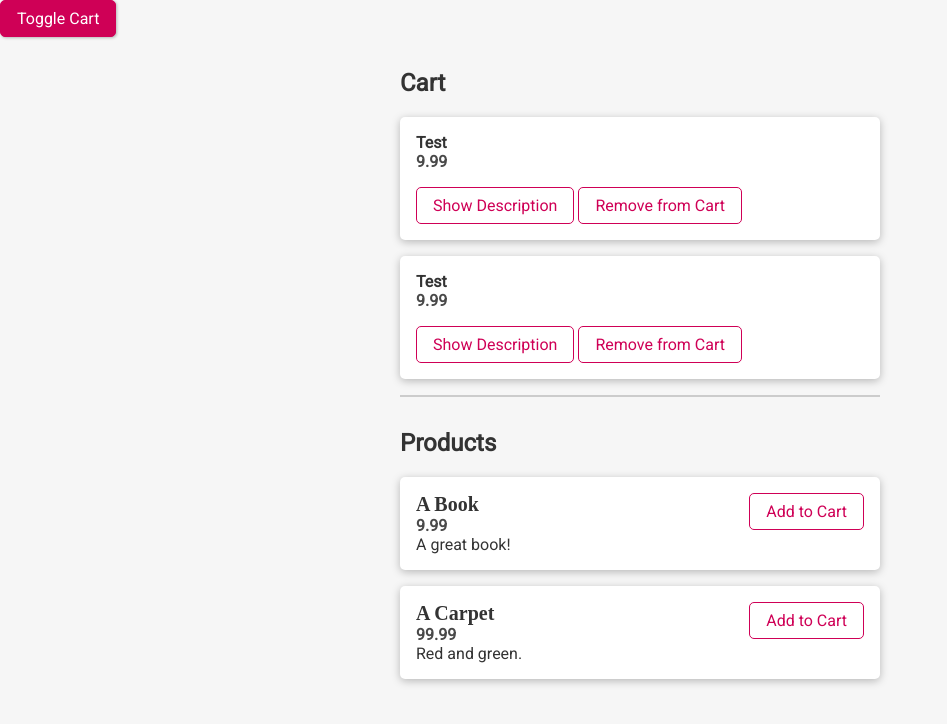
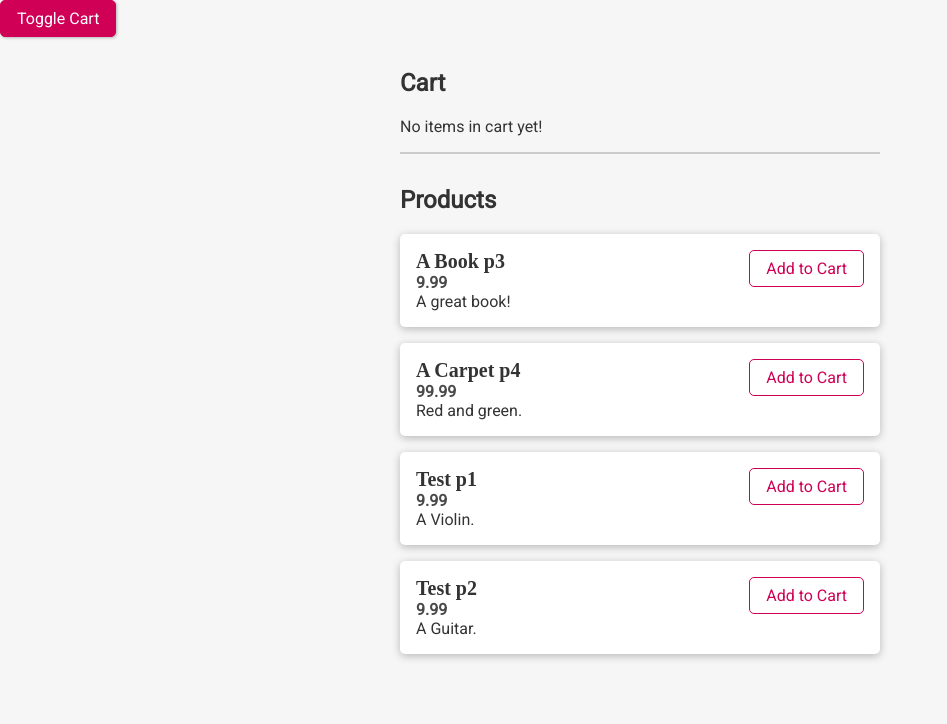
Before and after one commit to smarigowda/my-svelte-project, a Svelte app: page / in a window 1280 px wide. Shown: the top 724 px of the page, without its empty margins (0-947 px from the left). Built offline with nearby package versions, Linux system fonts and the light colour scheme.

Commit message:
SUC-35 completed

```diff
--- a/src/Cart/CartItem.svelte
+++ b/src/Cart/CartItem.svelte
@@ -1,15 +1,30 @@
 <script>
   import Button from "../UI/Button.svelte";
-  import cartItems from '../Cart/cart-store.js';
+  import cartItems from "../Cart/cart-store.js";
+  import productsStore from "../Products/products-store.js";
 
   export let title;
   export let price;
   export let id;
+  export let description;
 
   let showDescription = false;
 
   function displayDescription() {
     showDescription = !showDescription;
+    let unsubscribe;
+    if (showDescription) {
+      // subscribe
+      unsubscribe = productsStore.subscribe(data => {
+        console.log('data....', data);
+        console.log('id = ', id);
+        description = data.find((item) => item.id === id).description;
+        console.log('description = ', description);
+      });
+    } else {
+      unsubscribe && unsubscribe();
+      // un-subscribe
+    }
   }
 
   function removeFromCart() {
@@ -18,7 +33,7 @@
         return d.id !== id;
       });
       return data;
-    })
+    });
   }
 </script>
 
@@ -51,6 +66,6 @@
   </Button>
   <Button on:click={removeFromCart} mode="outline">Remove from Cart</Button>
   {#if showDescription}
-    <p>Not available :(</p>
+    <p>{description}</p>
   {/if}
 </li>
--- a/src/Cart/cart-store.js
+++ b/src/Cart/cart-store.js
@@ -1,17 +1,6 @@
 import { writable } from "svelte/store";
 
-const cart = writable([
-  {
-    id: "p1",
-    title: "Test",
-    price: 9.99
-  },
-  {
-    id: "p2",
-    title: "Test",
-    price: 9.99
-  }
-], () => {
+const cart = writable([], () => {
   console.log('Got a subscriber....');
   return () => {
     console.log('No more subs...');
--- a/src/Products/Products.svelte
+++ b/src/Products/Products.svelte
@@ -1,20 +1,6 @@
 <script>
   import Product from "../Products/Product.svelte";
-
-  let products = [
-    {
-      id: "p3",
-      title: "A Book",
-      price: 9.99,
-      description: "A great book!"
-    },
-    {
-      id: "p4",
-      title: "A Carpet",
-      price: 99.99,
-      description: "Red and green."
-    }
-  ];
+  import productsStore from "./products-store.js";
 </script>
 
 <style>
@@ -27,7 +13,7 @@
 
 <section>
   <h1>Products</h1>
-  {#each products as product (product.id)}
+  {#each $productsStore as product (product.id)}
     <Product
       id={product.id}
       title={product.title}
--- /dev/null
+++ b/src/Products/products-store.js
@@ -0,0 +1,31 @@
+import { writable } from "svelte/store";
+
+const products = writable([
+  {
+    id: "p3",
+    title: "A Book p3",
+    price: 9.99,
+    description: "A great book!"
+  },
+  {
+    id: "p4",
+    title: "A Carpet p4",
+    price: 99.99,
+    description: "Red and green."
+  },
+  {
+    id: "p1",
+    title: "Test p1",
+    price: 9.99,
+    description: "A Violin."
+  },
+  {
+    id: "p2",
+    title: "Test p2",
+    price: 9.99,
+    description: "A Guitar."
+
+  }
+]);
+
+export default products;
```
